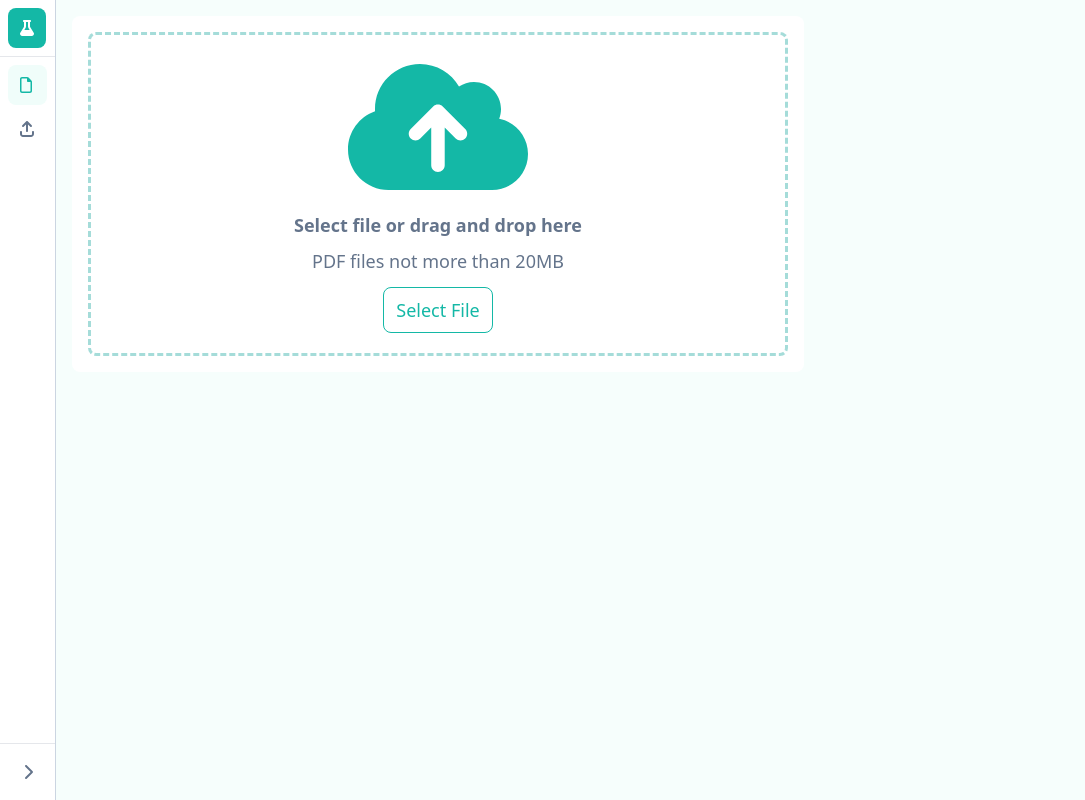
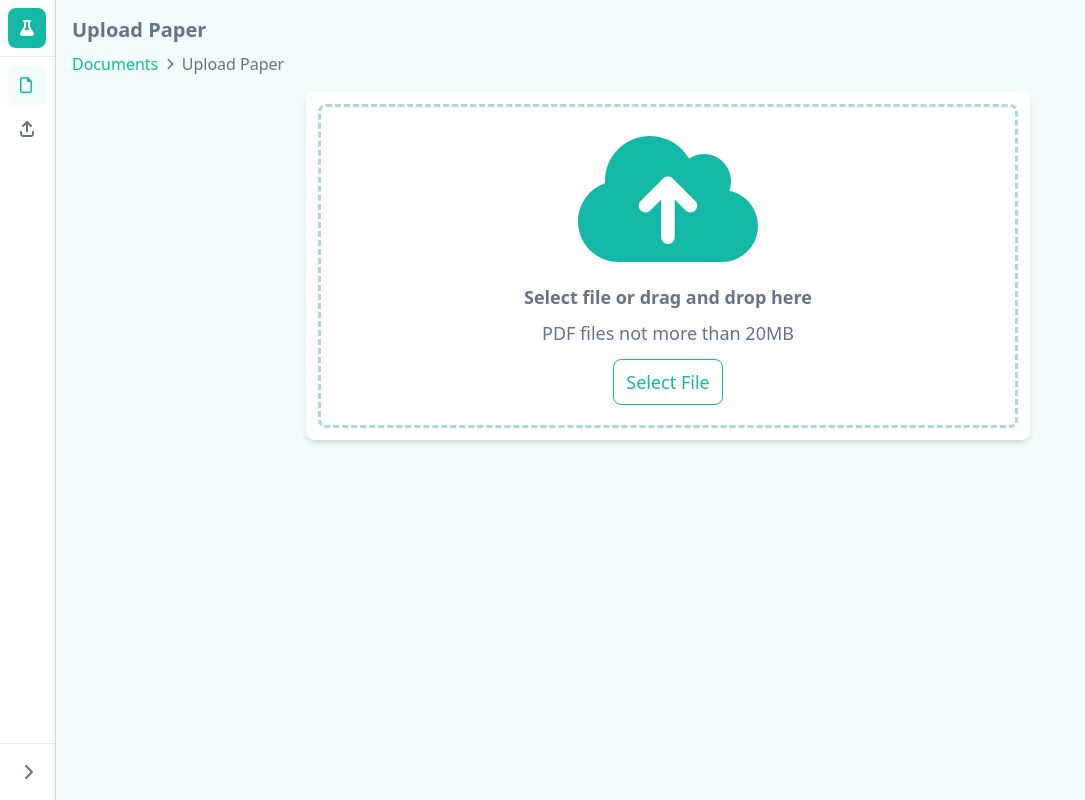
Before and after one commit to rulkimi/extract-exam-questions, a Vue app in the folder client/: page /docs/upload in a window 1280 px wide. Shown: the whole page, without its empty margins (0-1085 px from the left). Built offline with nearby package versions, Linux system fonts and the light colour scheme.

Commit message:
add breadcrumbs

```diff
--- a/client/src/components/FileUploadBox.vue
+++ b/client/src/components/FileUploadBox.vue
@@ -1,7 +1,7 @@
 <template>
 	<div class="flex flex-col justify-center items-center">
 		<div
-			class="transition-all ease duration-300 p-4 rounded-lg"
+			class="transition-all ease duration-300 p-3 rounded-lg shadow-md"
 			:class="active ? 'bg-primary bg-opacity-25' : 'bg-white'"
 		>
 			<div
--- a/client/src/layouts/BaseLayout.vue
+++ b/client/src/layouts/BaseLayout.vue
@@ -3,9 +3,9 @@ import Sidebar from '@/components/Sidebar.vue';
 </script>
 
 <template>
-  <div class="flex bg-teal-50/60">
+  <div class="flex bg-teal-50">
     <Sidebar />
-    <div class="p-4">
+    <div class="p-4 flex-grow">
       <slot></slot>
     </div>
   </div>
--- a/client/src/views/documents/list.vue
+++ b/client/src/views/documents/list.vue
@@ -40,7 +40,7 @@ const onRowClick = (item) => {
 
 <template>
   <div class="flex items-center justify-between mb-4">
-    <h1 class="text-xl font-semibold">Papers</h1>
+    <h1 class="text-xl font-semibold">Documents</h1>
     <router-link
       class="px-3 py-2 bg-teal-500 text-white rounded-lg font-semibold"
       to="/docs/upload"
--- a/client/src/views/documents/upload.vue
+++ b/client/src/views/documents/upload.vue
@@ -3,9 +3,24 @@ import FileUploadBox from "@/components/FileUploadBox.vue";
 </script>
 
 <template>
-  <FileUploadBox
-    description="PDF files not more than 20MB"
-    verticalUI
-    accept=".pdf"
-  />
+  <div class="space-y-2 mb-4">
+    <h1 class="text-xl font-semibold">Upload Paper</h1>
+    <nav>
+      <ol class="list-reset flex items-center">
+        <li>
+          <router-link to="/docs" class="text-teal-500 hover:underline">Documents</router-link>
+        </li>
+        <font-awesome-icon class="mx-2" :icon="['fas', 'chevron-right']" size="xs" />
+        <li class="text-gray-500">Upload Paper</li>
+      </ol>
+    </nav>
+  </div>
+  <div class="flex w-full justify-center">
+    <FileUploadBox
+      description="PDF files not more than 20MB"
+      verticalUI
+      accept=".pdf"
+      :loading="false"
+    />
+  </div>
 </template>
```
